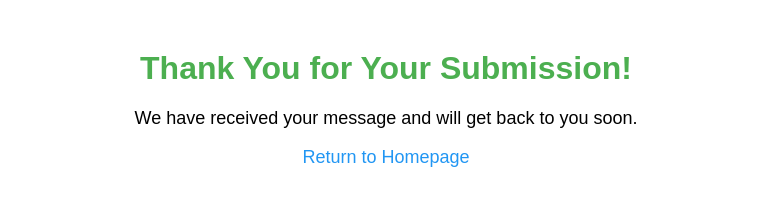
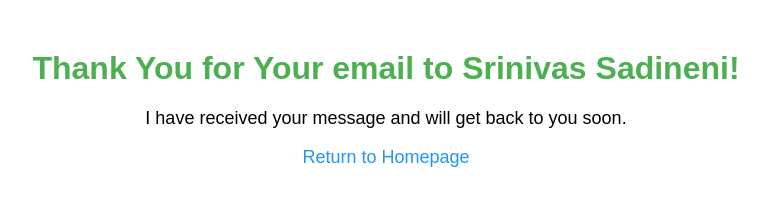
Before and after one commit to sadinenisrinivasarao/srinivas-sadineni-resume, a plain HTML site: page thank-you.html in a window 1280 px wide. Shown: the whole page, without its empty margins (254-1022 px from the left). Drawn offline with Linux system fonts and the light colour scheme.

```diff
--- a/thank-you.html
+++ b/thank-you.html
@@ -23,8 +23,8 @@
     </style>
 </head>
 <body>
-    <h1>Thank You for Your Submission!</h1>
-    <p>We have received your message and will get back to you soon.</p>
+    <h1>Thank You for Your email to Srinivas Sadineni!</h1>
+    <p>I have received your message and will get back to you soon.</p>
     <p><a href="/">Return to Homepage</a></p>
 </body>
 </html>
```
Also changed, not shown: index.html (+5 -4 lines).
